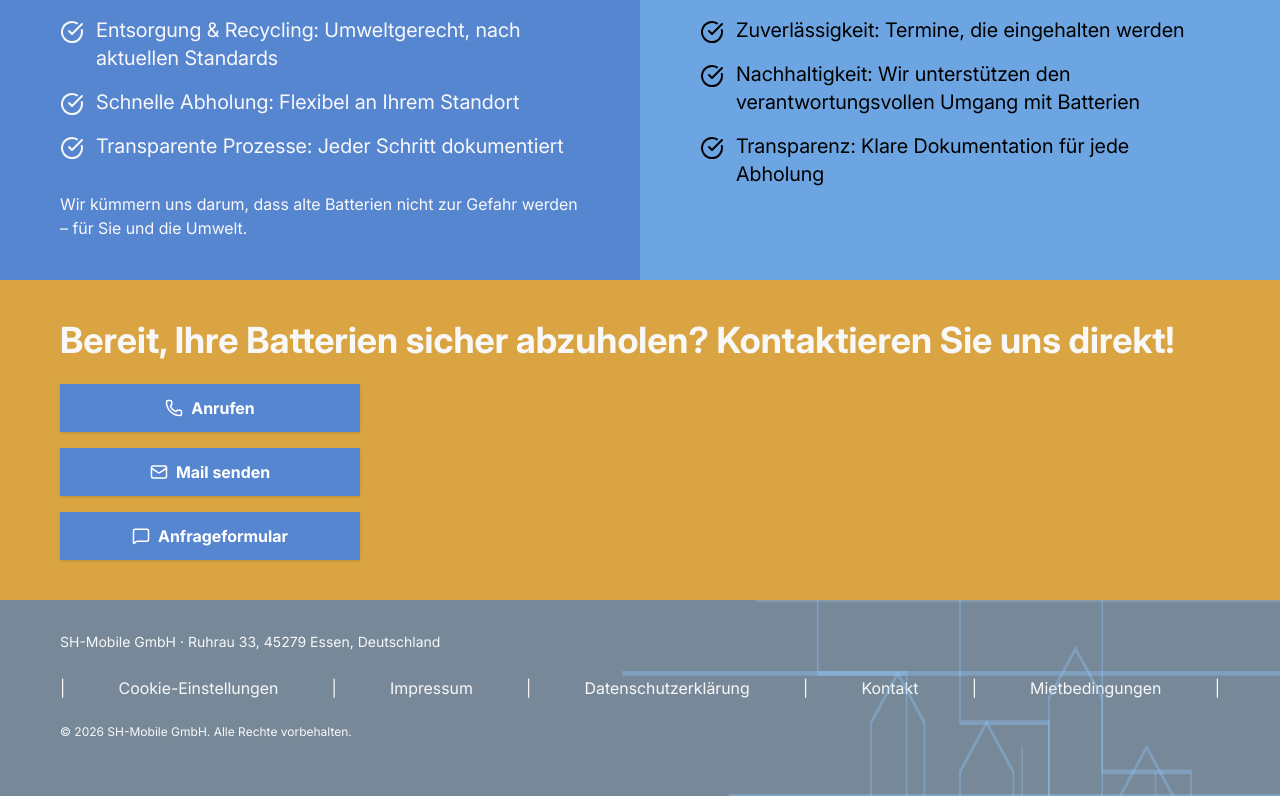
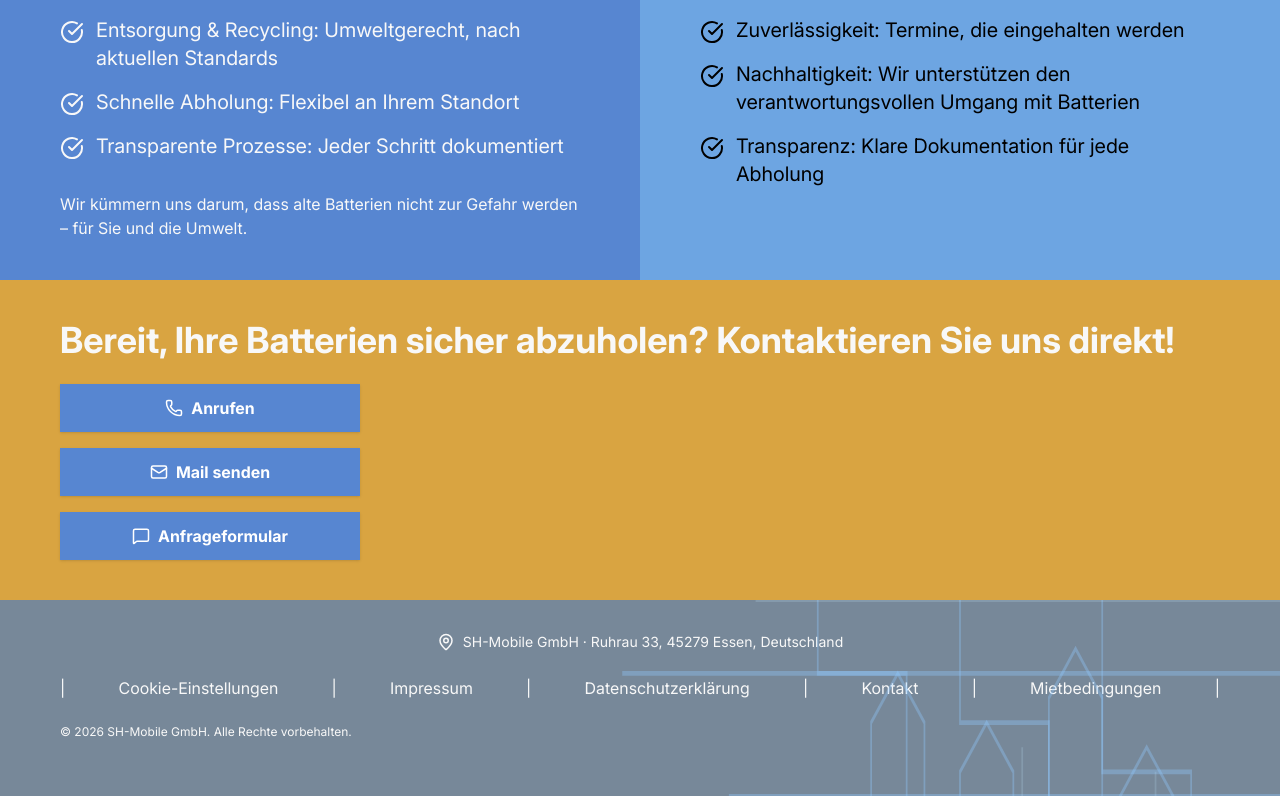
Before and after one commit to janonym2/sh-batterie, a Next.js app: page / in a window 1280 px wide. Shown: the part 996-1792 px from the top of the page. Built offline with nearby package versions, Linux system fonts and the light colour scheme.

Commit message:
footer map icon

```diff
--- a/components/Footer.tsx
+++ b/components/Footer.tsx
@@ -1,4 +1,6 @@
 "use client";
+
+import { MapPin } from "lucide-react";
 
 export default function Footer() {
 
@@ -13,12 +15,16 @@ export default function Footer() {
 
       {/* Content */}
       <div className="text-[var(--lightgray)] py-8 px-[5%] md:px-15 text-sm md:text-sm">
-        <a
-          href="https://www.google.com/maps/dir/?api=1&destination=Ruhrau+33,+45279+Essen"
-          className="block mb-6 hover:text-[var(--accent-2)]"
-        >
-          SH-Mobile GmbH · Ruhrau 33, 45279 Essen, Deutschland
-        </a>
+        <div className="flex items-center justify-center gap-2 mb-6">
+          <MapPin size={18} />
+          <a
+            href="https://www.google.com/maps/dir/?api=1&destination=Ruhrau+33,+45279+Essen"
+            className="hover:text-[var(--accent-2)]"
+          >
+            SH-Mobile GmbH · Ruhrau 33, 45279 Essen, Deutschland
+          </a>
+        </div>
+
         <ul className="md:flex md:items-center md:gap-6 space-y-6 md:space-y-0 text-sm md:text-base md:justify-between">
           <span className="hidden md:inline">|</span>
           <li>
```
